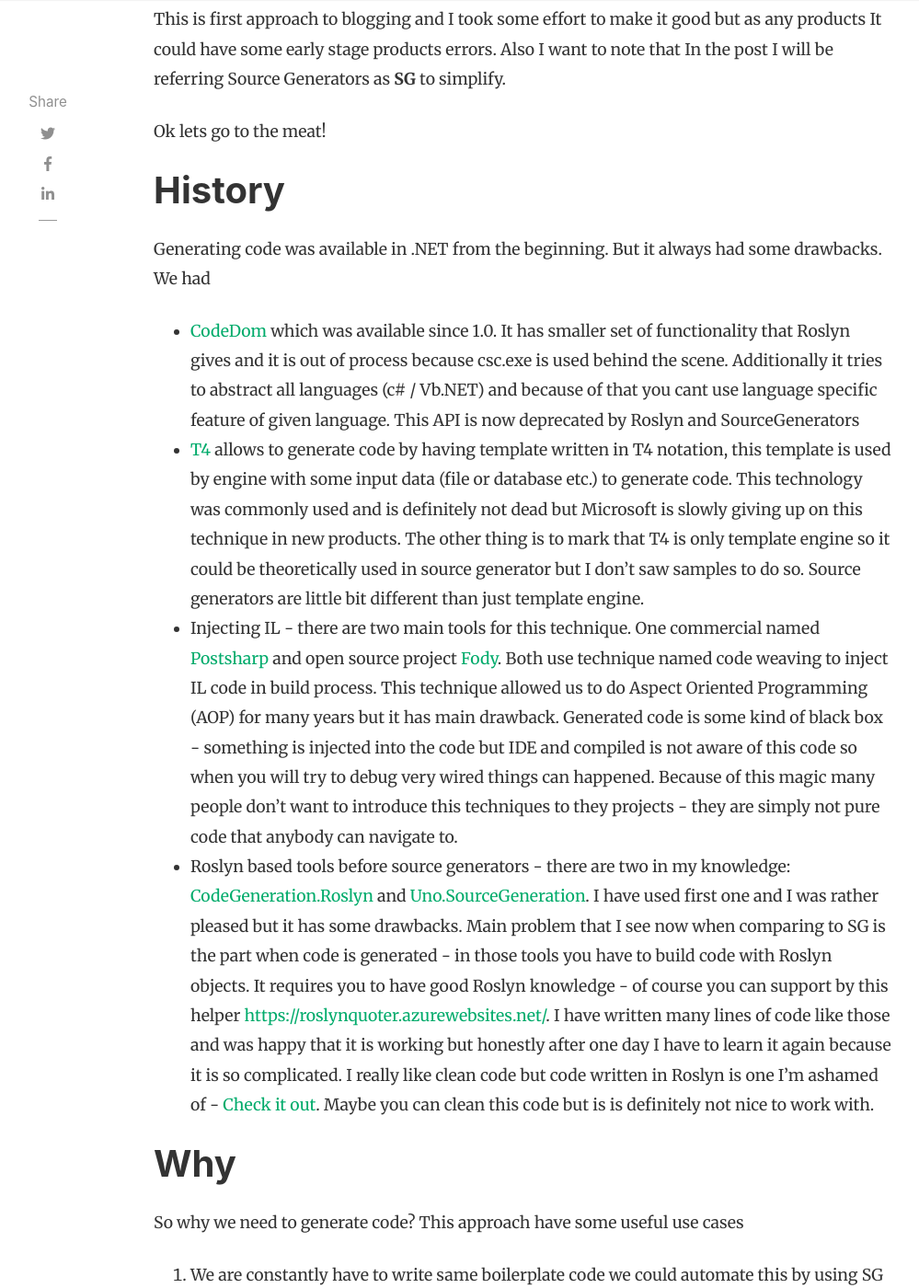
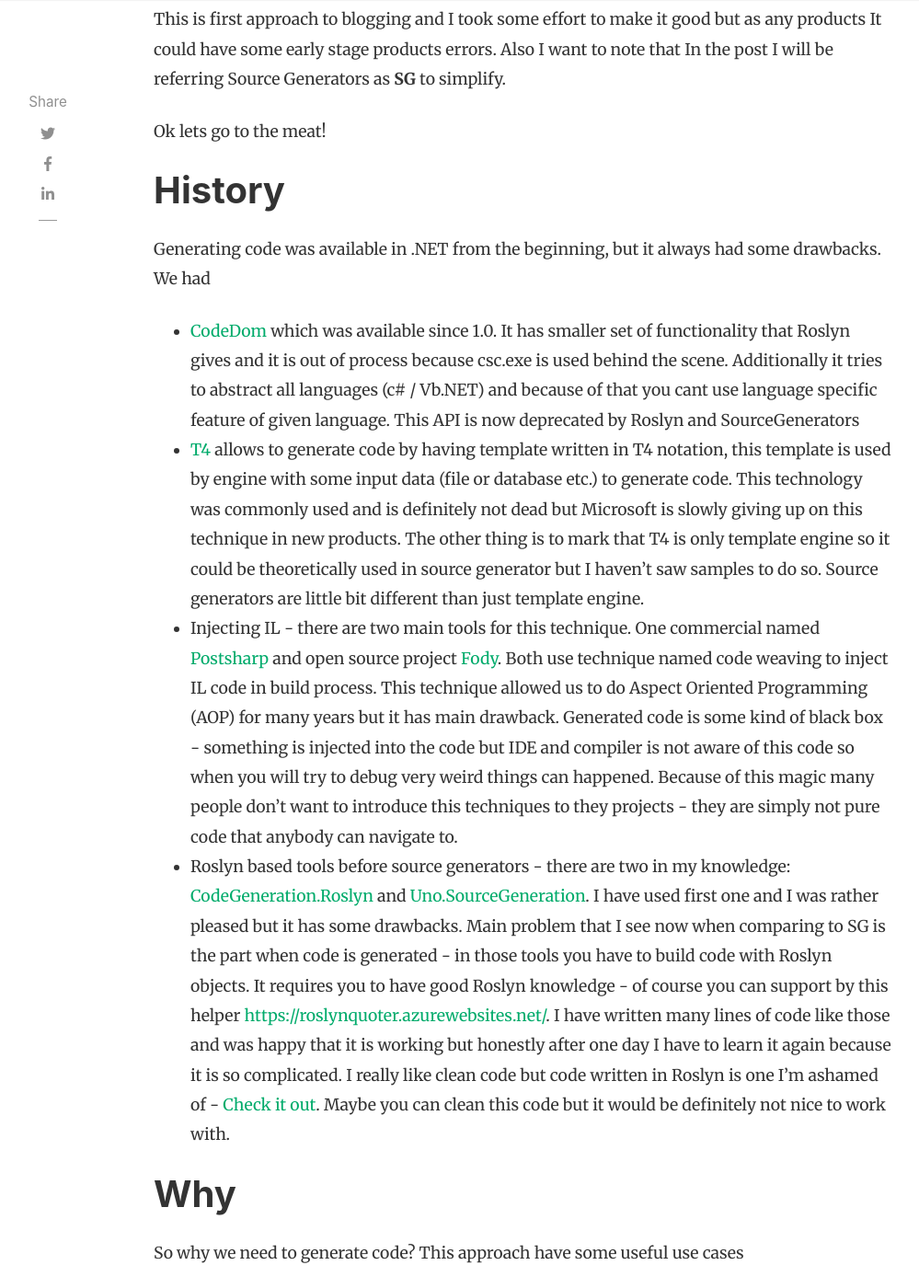
Before and after one commit to dominikjeske/dominikjeske.github.io, a Jekyll site: the page built from _posts/2020-11-09-source-generators.markdown, in a window 1280 px wide and 1400 px high, scrolled down 955 px. Shown: the whole window at 92% size, without its empty margins (118-1117 px from the left). Built offline with Jekyll 4.4.1, drawn with Linux system fonts in a browser that asks for light colours; nearby versions of some CDN libraries; comment, search, counter and statistics services are not loaded; some of the changed text lies outside the part shown.

Commit message:
Fix typos

`````diff
--- a/_posts/2020-11-09-source-generators.markdown
+++ b/_posts/2020-11-09-source-generators.markdown
@@ -20,12 +20,12 @@ Ok lets go to the meat!
 
 # History
 
-Generating code was available in .NET from the beginning. But it always had some drawbacks. We had
+Generating code was available in .NET from the beginning, but it always had some drawbacks. We had
 
 - [CodeDom](https://docs.microsoft.com/en-us/dotnet/framework/reflection-and-codedom/using-the-codedom) which was available since 1.0. It has smaller set of functionality that Roslyn gives and it is out of process because csc.exe is used behind the scene. Additionally it tries to abstract all languages (c# / Vb.NET) and because of that you cant use language specific feature of given language. This API is now deprecated by Roslyn and SourceGenerators
--  [T4](https://docs.microsoft.com/en-us/visualstudio/modeling/code-generation-and-t4-text-templates?view=vs-2019) allows to generate code by having template written in T4 notation, this template is used by engine with some input data (file or database etc.) to generate code. This technology was commonly used and is definitely not dead but Microsoft is slowly giving up on this technique in new products. The other thing is to mark that T4 is only template engine so it could be theoretically used in source generator but I don't saw samples to do so. Source generators are little bit different than just template engine.
--  Injecting IL - there are two main tools for this technique. One commercial named [Postsharp](https://www.postsharp.net/) and open source project [Fody](https://github.com/Fody/Fody). Both use technique named code weaving to inject IL code in build process. This technique allowed us to do Aspect Oriented Programming (AOP) for many years but it has main drawback. Generated code is some kind of black box - something is injected into the code but IDE and compiled is not aware of this code so when you will try to debug very wired things can happened. Because of this magic many people don't want to introduce this techniques to they projects - they are simply not pure code that anybody can navigate to.
--  Roslyn based tools before source generators - there are two in my knowledge: [CodeGeneration.Roslyn](https://github.com/AArnott/CodeGeneration.Roslyn) and [Uno.SourceGeneration](https://github.com/unoplatform/Uno.SourceGeneration). I have used first one and I was rather pleased but it has some drawbacks. Main problem that I see now when comparing to SG is the part when code is generated - in those tools you have to build code with Roslyn objects. It requires you to have good Roslyn knowledge - of course you can support by this helper [https://roslynquoter.azurewebsites.net/](https://roslynquoter.azurewebsites.net/). I have written many lines of code like those and was happy that it is working but honestly after one day I have to learn it again because it is so complicated. I really like clean code but code written in Roslyn is one I'm ashamed of - [Check it out](https://github.com/bigdnf/HomeCenter/blob/ea0ca25146797ab1a2d0f67a802a1620d767e9b4/Core/HomeCenter.CodeGeneration/Proxy/ProxyGenerator.cs). Maybe you can clean this code but is is definitely not nice to work with.
+-  [T4](https://docs.microsoft.com/en-us/visualstudio/modeling/code-generation-and-t4-text-templates?view=vs-2019) allows to generate code by having template written in T4 notation, this template is used by engine with some input data (file or database etc.) to generate code. This technology was commonly used and is definitely not dead but Microsoft is slowly giving up on this technique in new products. The other thing is to mark that T4 is only template engine so it could be theoretically used in source generator but I haven't saw samples to do so. Source generators are little bit different than just template engine.
+-  Injecting IL - there are two main tools for this technique. One commercial named [Postsharp](https://www.postsharp.net/) and open source project [Fody](https://github.com/Fody/Fody). Both use technique named code weaving to inject IL code in build process. This technique allowed us to do Aspect Oriented Programming (AOP) for many years but it has main drawback. Generated code is some kind of black box - something is injected into the code but IDE and compiler is not aware of this code so when you will try to debug very weird things can happened. Because of this magic many people don't want to introduce this techniques to they projects - they are simply not pure code that anybody can navigate to.
+-  Roslyn based tools before source generators - there are two in my knowledge: [CodeGeneration.Roslyn](https://github.com/AArnott/CodeGeneration.Roslyn) and [Uno.SourceGeneration](https://github.com/unoplatform/Uno.SourceGeneration). I have used first one and I was rather pleased but it has some drawbacks. Main problem that I see now when comparing to SG is the part when code is generated - in those tools you have to build code with Roslyn objects. It requires you to have good Roslyn knowledge - of course you can support by this helper [https://roslynquoter.azurewebsites.net/](https://roslynquoter.azurewebsites.net/). I have written many lines of code like those and was happy that it is working but honestly after one day I have to learn it again because it is so complicated. I really like clean code but code written in Roslyn is one I'm ashamed of - [Check it out](https://github.com/bigdnf/HomeCenter/blob/ea0ca25146797ab1a2d0f67a802a1620d767e9b4/Core/HomeCenter.CodeGeneration/Proxy/ProxyGenerator.cs). Maybe you can clean this code but it would be definitely not nice to work with.
 
 # Why
 
@@ -572,7 +572,7 @@ public GeneratedSource GenerateErrorSourceCode(Exception exception, ClassDeclara
 
 # Debugging
 
-Debugging is also useful in first stage of development or when we have some wired situation and logging is not enough. Luckily debugging is really easy - all we need to do is to add
+Debugging is also useful in first stage of development or when we have some weird situation and logging is not enough. Luckily debugging is really easy - all we need to do is to add
 
 ````c#
 Debugger.Launch();
`````
Also changed, not shown: other parts of _posts/2020-11-09-source-generators.markdown (+4 -4 lines).
